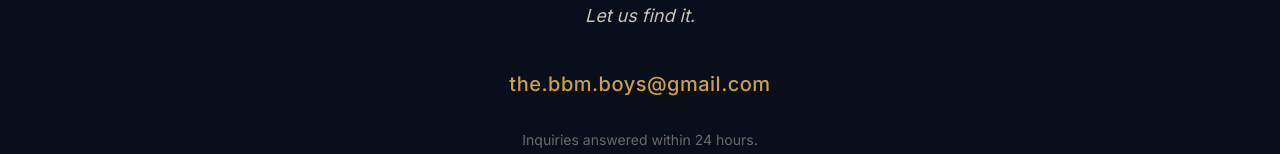
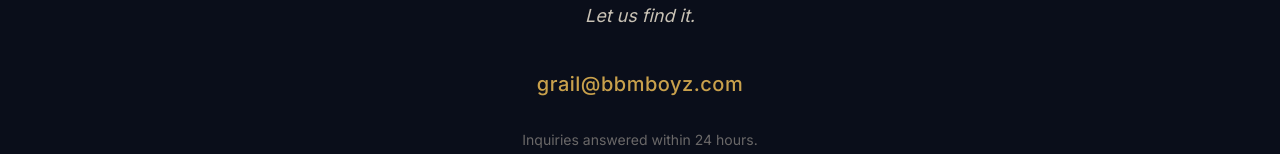
Before and after one commit to mwagabaza/boyz, a React (Vite) app: page / in a window 1280 px wide. Shown: the part 3875-4029 px from the top of the page. Built offline with nearby package versions, Linux system fonts and the light colour scheme.

Commit message:
Update contact email to grail@bbmboyz.com
Co-Authored-By: Claude Opus 4.6 (1M context) <noreply@anthropic.com>

```diff
--- a/src/components/Invitation.tsx
+++ b/src/components/Invitation.tsx
@@ -23,10 +23,10 @@ export default function Invitation() {
       </p>
 
       <a
-        href="mailto:the.bbm.boys@gmail.com"
+        href="mailto:grail@bbmboyz.com"
         className="reveal relative inline-block font-sans text-gold-primary text-lg md:text-xl font-medium tracking-wide gold-underline"
       >
-        the.bbm.boys@gmail.com
+        grail@bbmboyz.com
       </a>
 
       <div className="reveal mt-8">
```
